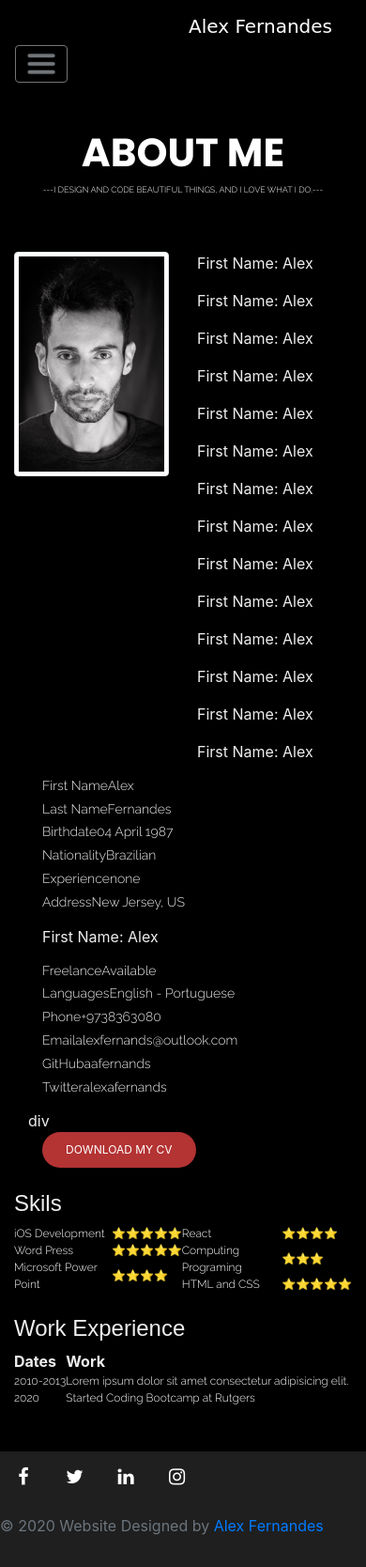
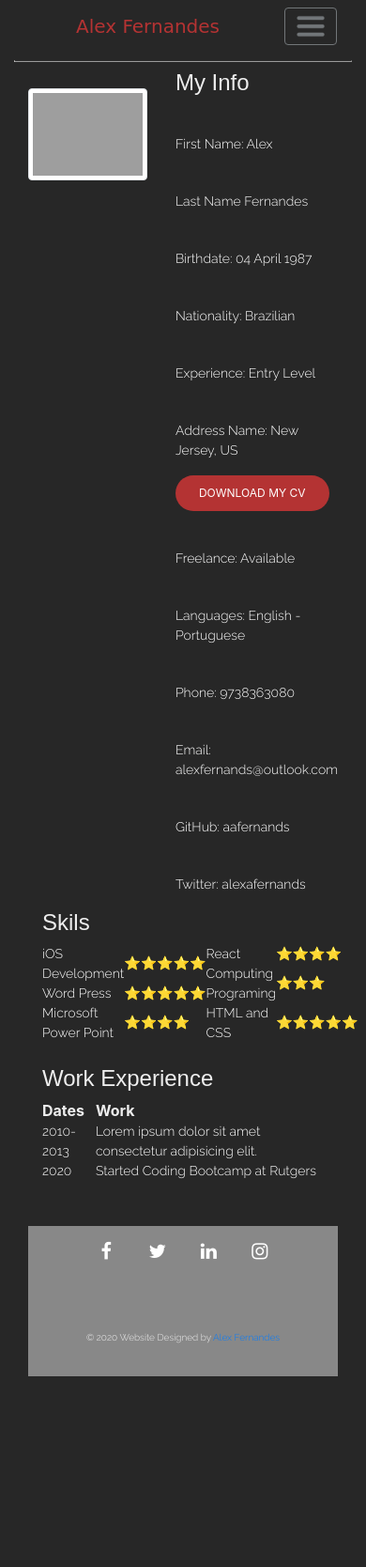
Before and after one commit to aafernands/old_aafernands.github.io, a PHP site: page /about_me.html in a window 390 px wide. Shown: the whole page at 94% size. After the commit the page ends 1465 px from the top, so only its background shows below. Run offline with PHP 8.4, Linux system fonts and the light colour scheme; some web fonts are replaced; grey boxes are pictures that could not be loaded.

Commit message:
created about me subpage

```diff
--- a/about_me.html
+++ b/about_me.html
@@ -17,135 +17,80 @@
 
 <body>
 
+    <div class="container">
+        <div class="row">
+            <div class="col">
                 <header>
-
                     <nav class="navbar navbar-expand-lg navbar-light bg-light">
                         <a class="navbar-brand" href="index.html">Alex Fernandes</a>
-            <button class="navbar-toggler" type="button" data-toggle="collapse" data-target="#navbarSupportedContent"
-                aria-controls="navbarSupportedContent" aria-expanded="false" aria-label="Toggle navigation">
+                        <button class="navbar-toggler" type="button" data-toggle="collapse"
+                            data-target="#navbarSupportedContent" aria-controls="navbarSupportedContent"
+                            aria-expanded="false" aria-label="Toggle navigation">
                             <span class="navbar-toggler-icon"></span>
                         </button>
                         <div class="collapse navbar-collapse" id="navbarSupportedContent">
                             <ul class="navbar-nav mr-auto">
                                 <li class="nav-item active">
-                        <a class="nav-link" href="index.html">home <span class="sr-only">(current)</span></a>
+                                    <a class="nav-link" href="index.html">HOME <span
+                                            class="sr-only">(current)</span></a>
                                 </li>
                                 <li class="nav-item">
-                        <a class="nav-link" href="about_me.html">about me</a>
+                                    <a class="nav-link" href="about_me.html">ABOUT ME</a>
                                 </li>
                                 <li class="nav-item">
-                        <a class="nav-link" href="contact_me.html">contact me</a>
+                                    <a class="nav-link" href="contact_me.html">CONTACT</a>
                                 </li>
 
                                 <li class="nav-item">
-                        <a class="nav-link" href="portifolio.html">portifolio</a>
+                                    <a class="nav-link" href="portifolio.html">PORTIFOLIO</a>
                                 </li>
                             </ul>
                         </div>
                     </nav>
                 </header>
-
-    <div class="jumbotron jumbotron-fluid ">
-        <div class="container">
-            <h1 class="display-4">ABOUT ME</h1>
-            <p class="lead">---I DESIGN AND CODE BEAUTIFUL THINGS, AND I LOVE WHAT I DO.---
-            </p>
             </div>
         </div>
-
-
-    <section1>
+        <hr>
+        <div class="persionalinfo"></div>
 
         <div class="container my-auto">
             <div class="row">
                 <div class="col">
-                    <img src="images/C44D83E2-D149-4EC9-BBFF-F872F3CF4CBE.jpeg" alt="profil" class="img-thumbnail">
+                    <img src="https://images.unsplash.com/photo-1472289065668-ce650ac443d2?ixlib=rb-1.2.1&ixid=eyJhcHBfaWQiOjEyMDd9&auto=format&fit=crop&w=1050&q=80"
+                        alt="profil" class="img-thumbnail">
 
                 </div>
 
                 <div class="col justify-content-center align-item-center">
                     <div class="row">
                         <div class="col-md-6">
-                            <p>First Name: Alex</p>
-                            <p>First Name: Alex</p>
-                            <p>First Name: Alex</p>
-                            <p>First Name: Alex</p>
-                            <p>First Name: Alex</p>
-                            <p>First Name: Alex</p>
-                            <p>First Name: Alex</p>
+                            <h4>My Info</h4>
+
+                            <p> First Name: Alex</p>
+                            <p>Last Name Fernandes</p>
+                            <p>Birthdate: 04 April 1987</p>
+                            <p>Nationality: Brazilian</p>
+                            <p>Experience: Entry Level</p>
+                            <p>Address Name: New Jersey, US</p>
+                            <a class="btn btn-primary" href="about_me.html" role="button">DOWNLOAD MY CV </a>
                         </div>
                         <div class="col-md-6">
-                            <p>First Name: Alex</p>
-                            <p>First Name: Alex</p>
-                            <p>First Name: Alex</p>
-                            <p>First Name: Alex</p>
-                            <p>First Name: Alex</p>
-                            <p>First Name: Alex</p>
-                            <p>First Name: Alex</p>
+                            <p>Freelance: Available</p>
+                            <p>Languages: English - Portuguese</p>
+                            <p>Phone: 9738363080</p>
+                            <p>Email: alexfernands@outlook.com</p>
+                            <p>GitHub: aafernands</p>
+                            <p>Twitter: alexafernands</p>
+                            <brbr>
                         </div>
-                    </div>
-                </div>
-            </div>
-             <div class="col">
-                <div class="row col-xl-6 col-lg-6 col-md-12">
-                    <div class="col-xl-6 col-lg-6 col-md-6 col-sm-6">
-                        <ul style="list-style: none;" class="list-1">
-                            <li>
-                                <h6><span class="font-weight-600">First Name</span>Alex</h6>
-                            </li>
-                            <li>
-                                <h6><span class="font-weight-600">Last Name</span>Fernandes</h6>
-                            </li>
-                            <li>
-                                <h6><span class="font-weight-600">Birthdate</span>04 April 1987</h6>
-                            </li>
-                            <li>
-                                <h6><span class="font-weight-600">Nationality</span>Brazilian</h6>
-                            </li>
-                            <li>
-                                <h6><span class="font-weight-600">Experience</span>none</h6>
-                            </li>
-                            <li>
-                                <h6><span class="font-weight-600">Address</span>New Jersey, US</h6>
-                            </li>
-                        </ul>
-
-                        <p>First Name: Alex</p>
-
-                    </div>
-                    <div class="col-xl-6 col-lg-6 col-md-6 col-sm-6">
-                        <ul style="list-style: none;" class="list-2">
-                            <li>
-                                <h6><span class="font-weight-600">Freelance</span>Available</h6>
-                            </li>
-                            <li>
-                                <h6><span class="font-weight-600">Languages</span>English - Portuguese</h6>
-                            </li>
-                            <li>
-                                <h6><span class="font-weight-600">Phone</span>+9738363080</h6>
-                            </li>
-                            <li>
-                                <h6><span class="font-weight-600">Email</span>alexfernands@outlook.com</h6>
-                            </li>
-                            <li>
-                                <h6><span class="font-weight-600">GitHub</span>aafernands</h6>
-                            </li>
-                            <li>
-                                <h6><span class="font-weight-600">Twitter</span>alexafernands</h6>
-                            </li>
-                        </ul>
-                    </div>
-            div
-            <div class="col-12 resume-btn-container">
-                <a class="btn btn-primary" href="about_me.html" role="button">DOWNLOAD MY CV </a>
 
 
                     </div>
                 </div>
-        </div>
+
             </div>
 
-        <br>
+
             <div class="row">
                 <div class="col">
 
@@ -215,27 +160,27 @@
 
                 </div>
             </div>
-    </section1>
             <br>
             <br>
 
             <footer class="footer mt-auto py-3">
                 <div class="footer_container">
                     <div class="row">
-                <div class="col-lg-6">
+                        <div class="social-icons">
                             <a href="#" class="fa fa-facebook"></a>
                             <a href="#" class="fa fa-twitter"></a>
                             <a href="#" class="fa fa-linkedin"></a>
                             <a href="#" class="fa fa-instagram"></a>
                         </div>
-                <div class="col-lg-6">
-                    <p><span class="text-muted">© 2020 Website Designed by <a
+                        <div class="credits-footer">
+                            <p><span class="credits-footer">© 2020 Website Designed by <a
                                         href="https://twitter.com/alexafernands">Alex
                                         Fernandes</a></span></p>
                         </div>
                     </div>
                 </div>
             </footer>
+
             <script src="https://code.jquery.com/jquery-3.5.1.slim.min.js"
                 integrity="sha384-DfXdz2htPH0lsSSs5nCTpuj/zy4C+OGpamoFVy38MVBnE+IbbVYUew+OrCXaRkfj"
                 crossorigin="anonymous"></script>
@@ -244,7 +189,8 @@
                 crossorigin="anonymous"></script>
             <script src="https://stackpath.bootstrapcdn.com/bootstrap/4.5.2/js/bootstrap.min.js"
                 integrity="sha384-B4gt1jrGC7Jh4AgTPSdUtOBvfO8shuf57BaghqFfPlYxofvL8/KUEfYiJOMMV+rV"
-        crossorigin="anonymous"></script>
+                crossorigin="anonymous">
+                </script>
 
 </body>
 
--- a/style.css
+++ b/style.css
@@ -43,7 +43,8 @@ hr {
 	margin-left: auto;
 	margin-right: auto;
 	border-style: inset;
-	border-width: 1px;
+	border-width: 0.1px;
+	border-style: outset;
 }
 
 .navbar-light .navbar-brand {
@@ -82,7 +83,14 @@ hr {
 		margin-left: 0px;
 	}
 }
-
+@media only screen and (max-width: 812px) {
+	.navbar-brand {
+		position: relative;
+		left: 0px;
+		margin-right: 0px;
+		margin-left: 0px;
+	}
+}
 /*_____________________navbar_____*/
 
 .h1 {
@@ -106,8 +114,9 @@ h5 {
 .hithere {
 	color: #fff;
 	font-size: 9px;
-	text-align: left;
+	text-align: justify;
 	font-family: 'Raleway', sans-serif;
+	margin-right: 50px;
 }
 
 h4 {
@@ -130,11 +139,6 @@ h4 {
 	margin: 10px auto;
 }
 
-.col-md-6 {
-	margin-left: auto;
-	text-align: left;
-}
-
 /*_____________________label_____*/
 
 .label:after {
@@ -145,6 +149,7 @@ h4 {
 .label:hover:after {
 	content: ' A WEB DEVELOPER';
 	font-family: 'Poppins', sans-serif;
+	text-emphasis: none;
 	color: #b43333;
 }
 
@@ -191,37 +196,57 @@ h4 {
 }
 
 body {
-	background-color: rgb(0, 0, 0);
+	background-color: rgb(247, 245, 245);
+	height: 100%;
 }
 
 .bg-light {
-	background-color: #000000 !important;
+	background-color: #272727 !important;
 }
 
 /*______________MainPage___*/
 .img-fluid {
-	max-width: 70%;
+	max-width: 60%;
 	height: auto;
-	margin-left: 155px;
+	margin-left: 220px;
+	margin-right: 0px;
+	padding-top: 20px;
+	padding-bottom: 20px;
 }
 
+	@media only screen and (max-width: 900px) {
+		.img-fluid {
+			max-width: 100%;
+			height: auto;
+			margin-left: 0px;
+		}
+	}
+	@media only screen and (max-width: 375px) {
+		.img-fluid {
+			max-width: 100%;
+			height: auto;
+			margin-left: 0px;
+		}
+	}
+}
 .container2 {
 	margin-top: 100px;
 	padding-top: 0px;
+	margin-right: 30px;
 }
 @media only screen and (max-width: 375px) {
 	.container2 {
-		margin-top: 0px;
+		margin-top: 20px;
+		margin-bottom: 20px;
+	}
+}
+@media only screen and (max-width: 500px) {
+	.container2 {
+		margin-top: 20px;
+		margin-bottom: 20px;
 	}
 }
 
-@media only screen and (max-width: 375px) {
-	.img-fluid {
-		max-width: 100%;
-		height: auto;
-		margin-left: 0px;
-	}
-}
 /*______________MainPage___*/
 /*______________AboutMePage___*/
 
@@ -307,15 +332,19 @@ div.container6 p {
 	margin: 0;
 }
 
+.container {
+	background-color: #272727;
+}
+
 /*_____________________footer_____*/
 .footer_container {
-	background-color: #1f1f1f;
+	background-color: #888888;
 	padding: 0px;
 	margin: 0px;
 }
 
 footer {
-	background-color: #1f1f1f;
+	background-color: #888888;
 	padding: 0px;
 	margin: 0px;
 }
@@ -325,10 +354,21 @@ h6 {
 	font-size: 14px;
 }
 
-td {
+td,
+p {
 	font-family: 'Raleway', sans-serif;
-	font-size: 12px;
+	font-size: 14px;
 	color: #ffffff;
+	margin-top: 40px;
+}
+
+.img-thumbnail {
+	max-width: 100%;
+	height: auto;
+	margin: auto;
+	padding: auto;
+	align-items: center;
+	margin-top: 20px;
 }
 
 .mb4 {
```
Also changed, not shown: contact_me.html (+18 -25 lines), index.html (+23 -23 lines), portifolio.html (+17 -12 lines). Lines whose indentation alone changed are shown as unchanged.
